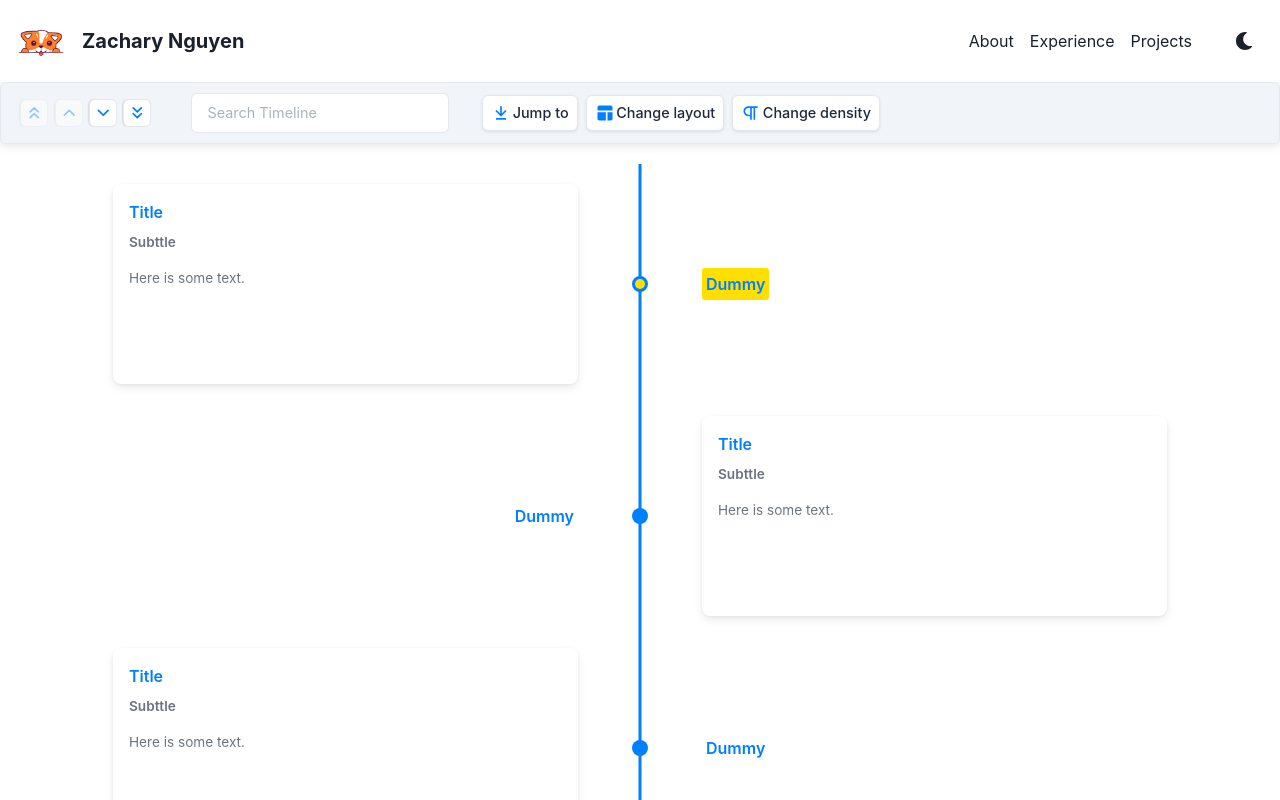
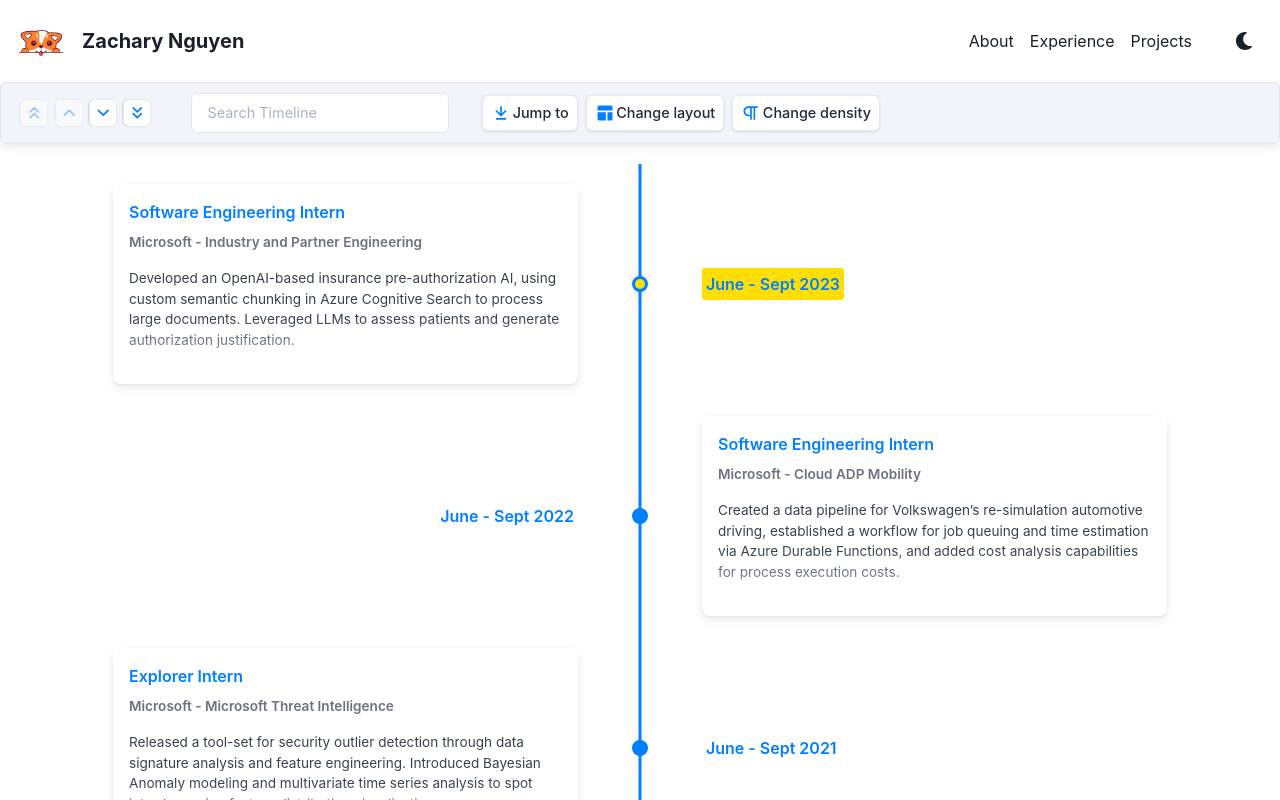
Before and after one commit to zac-ng/personalWebsite, a React (Create React App) app in the folder client/: page / in a window 1280 px wide. Both pictures are taken after a click on the link "Experience". Shown: the top 800 px of the page. Built offline with nearby package versions, Linux system fonts and the light colour scheme.

Commit message:
Updated cards for project component

```diff
--- a/client/src/components/ProjectComponent.tsx
+++ b/client/src/components/ProjectComponent.tsx
@@ -1,24 +1,47 @@
 import { Fragment, ReactNode, useState } from "react";
-import { Box, Image, Text, useDisclosure, Modal, ModalOverlay, ModalContent, ModalHeader, ModalFooter, ModalBody, ModalCloseButton, Button, ButtonProps, useColorModeValue } from "@chakra-ui/react";
+import {
+  Box,
+  Heading,
+  Image,
+  Text,
+  useDisclosure,
+  Modal,
+  ModalOverlay,
+  ModalContent,
+  ModalBody,
+  ModalCloseButton,
+  useColorModeValue,
+  Flex,
+  Tag,
+  ModalFooter,
+  Button,
+} from "@chakra-ui/react";
 
 interface ProjectComponentProps {
   title: string;
   description: string;
   imageName: string;
+  tags?: string[];
   buttons?: ReactNode[];
 }
 
-const ProjectComponent = ({ title, description, imageName, buttons }: ProjectComponentProps) => {
+const ProjectComponent = ({
+  title,
+  description,
+  imageName,
+  tags,
+  buttons,
+}: ProjectComponentProps) => {
   const { isOpen, onOpen, onClose } = useDisclosure();
   const [isHovered, setIsHovered] = useState(false);
-  const hoverBgColor = useColorModeValue("blackAlpha.300", "whiteAlpha.300");
-  const modalBoxBgColor = useColorModeValue("blackAlpha.100", "whiteAlpha.100");
+  const hoverBgColor = useColorModeValue("orange.300", "orange.300");
+  const defaultBgColor = useColorModeValue("blackAlpha.100", "whiteAlpha.100");
 
   return (
     <>
       <Box
         h="300px"
-        bg="blackAlpha.100"
+        bg={isHovered ? hoverBgColor : defaultBgColor}
         display="flex"
         justifyContent="center"
         alignItems="center"
@@ -42,25 +65,23 @@
           left={0}
           right={0}
           bottom={0}
-          bg={hoverBgColor}
+          bg={isHovered ? hoverBgColor : "transparent"}
           borderRadius="md"
           display="flex"
           justifyContent="flex-start"
           alignItems="flex-start"
           p={4}
-          opacity={isHovered ? 1 : 0}
+          opacity={isHovered ? 0.6 : 0}
           transition="opacity 0.3s ease-in-out"
         >
-          <Text fontSize="2xl" fontWeight="bold" color="white">
+          <Text fontSize="xl" fontWeight="bold" color="white">
             {title}
           </Text>
         </Box>
       </Box>
-      <Modal isOpen={isOpen} onClose={onClose}>
+      <Modal size="3xl" isOpen={isOpen} onClose={onClose}>
         <ModalOverlay />
         <ModalContent>
-          <ModalHeader>{title}</ModalHeader>
-          <ModalCloseButton />
           <ModalBody>
             <Box
               h="300px"
@@ -68,9 +89,11 @@
               justifyContent="center"
               alignItems="center"
               borderRadius="md"
+              mt={4}
               mb={4}
-              bg={modalBoxBgColor}
+              bg={defaultBgColor}
             >
+              <ModalCloseButton />
               <Image
                 src={`/projectImages/${imageName}`}
                 alt={title}
@@ -79,6 +102,18 @@
                 boxShadow="lg"
               />
             </Box>
+            <Flex justifyContent="space-between" alignItems="center" mb={4}>
+              <Heading fontSize="2xl">{title}</Heading>
+              {tags && (
+                <Flex>
+                  {tags.map((tag, index) => (
+                    <Tag key={index} colorScheme="orange" mr={2} p={2}>
+                      {tag}
+                    </Tag>
+                  ))}
+                </Flex>
+              )}
+            </Flex>
             <Text fontSize="xl">{description}</Text>
           </ModalBody>
           <ModalFooter>
--- a/client/src/pages/Experience.tsx
+++ b/client/src/pages/Experience.tsx
@@ -2,37 +2,36 @@
 import { Chrono } from 'react-chrono';
 
 const Experience = () => {
-    // Sample data similar to the Pearl Harbor timeline
-    const pearlHarborTimeline = [
+    const workExperienceTimeline = [
         {
-            title: "Dummy",
-            cardTitle: "Title",
-            cardSubtitle: "Subttle",
-            cardDetailedText: `
-                Here is some text.
-            `,
+            title: "June - Sept 2023",
+            cardTitle: "Software Engineering Intern",
+            cardSubtitle: "Microsoft - Industry and Partner Engineering",
+            cardDetailedText: "Developed an OpenAI-based insurance pre-authorization AI, using custom semantic chunking in Azure Cognitive Search to process large documents. Leveraged LLMs to assess patients and generate authorization justification."
         },
         {
-          title: "Dummy",
-          cardTitle: "Title",
-          cardSubtitle: "Subttle",
-          cardDetailedText: `
-              Here is some text.
-          `,
-      },
-      {
-        title: "Dummy",
-        cardTitle: "Title",
-        cardSubtitle: "Subttle",
-        cardDetailedText: `
-            Here is some text.
-        `,
-    },
+            title: "June - Sept 2022",
+            cardTitle: "Software Engineering Intern",
+            cardSubtitle: "Microsoft - Cloud ADP Mobility",
+            cardDetailedText: "Created a data pipeline for Volkswagen’s re-simulation automotive driving, established a workflow for job queuing and time estimation via Azure Durable Functions, and added cost analysis capabilities for process execution costs."
+        },
+        {
+            title: "June - Sept 2021",
+            cardTitle: "Explorer Intern",
+            cardSubtitle: "Microsoft - Microsoft Threat Intelligence",
+            cardDetailedText: "Released a tool-set for security outlier detection through data signature analysis and feature engineering. Introduced Bayesian Anomaly modeling and multivariate time series analysis to spot intruders using feature distribution visualizations."
+        },
+        {
+            title: "June - Sept 2020",
+            cardTitle: "STAR Researcher",
+            cardSubtitle: "Drexel University",
+            cardDetailedText: "Explored GANs for style translation, utilizing Pix2Pix networks to convert vocal styles from sound samples. Conducted data cleaning and hyper-parameter tuning for vocal data simulation, and presented findings at the STAR symposium."
+        },
     ];
 
     return (
         <Center>
-            <Chrono items={pearlHarborTimeline} mode="VERTICAL_ALTERNATING" />
+            <Chrono items={workExperienceTimeline} mode="VERTICAL_ALTERNATING" />
         </Center>
     );
 };
```
Also changed, not shown: client/src/pages/Projects.tsx (+48 -50 lines).
